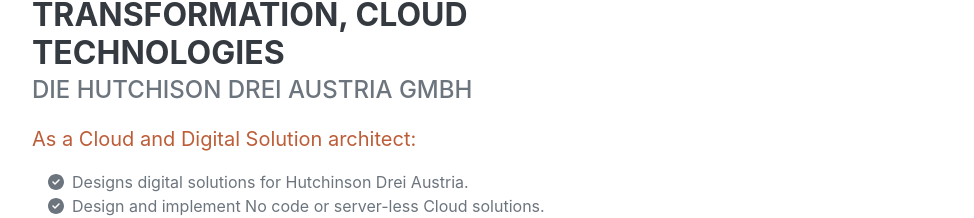
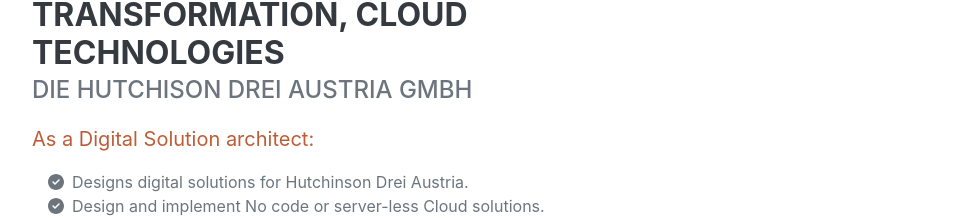
Before and after one commit to vinuptomy/WebProfile, a plain HTML site: page index.html in a window 1280 px wide. Shown: the part 1840-2058 px from the top of the page, without its empty margins (288-1262 px from the left). Drawn offline with nearby package versions, Linux system fonts and the light colour scheme; a web font is replaced by a local one.

Commit message:
Update index.html

```diff
--- a/index.html
+++ b/index.html
@@ -92,7 +92,7 @@
                                 <!-- <img src="assets/img/drei.ico" alt="Drei" class="">-->
                                 Die Hutchison Drei Austria GmbH
                             </div>
-                            <p><span class="text-primary jobtitle">As a Cloud and Digital Solution architect:</span>
+                            <p><span class="text-primary jobtitle">As a Digital Solution architect:</span>
                                 <ul class="fa-ul">
                                     <li><span class="fa-li"><i class="fa-solid fa-circle-check"></i></span>Designs digital solutions for Hutchinson Drei Austria.</li>
                                     <li><span class="fa-li"><i class="fa-solid fa-circle-check"></i></span>Design and implement No code or server-less Cloud solutions.</li>
```
